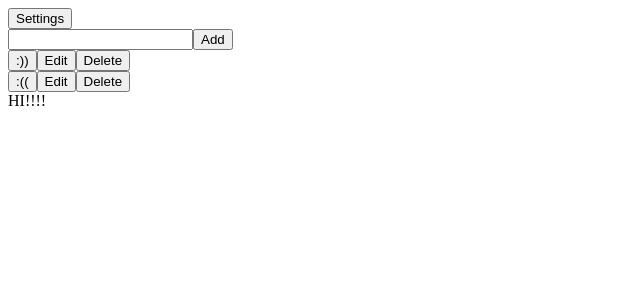
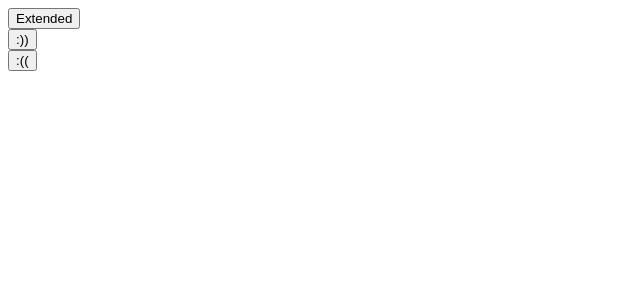
Before and after one commit to CruelDwemer/Weemoji, a React (Create React App) app: page / in a window 1280 px wide. Shown: the top 300 px of the page, without its empty margins (0-640 px from the left). Built offline with nearby package versions, Linux system fonts and the light colour scheme.

Commit message:
[correction] reconfigure behaviour of additional buttons, fix #10

```diff
--- a/public/index.html
+++ b/public/index.html
@@ -26,7 +26,6 @@
 
     <div id="root">
 	</div>
-	<div>HI!!!!</div>
     <!--
       This HTML file is a template.
       If you open it directly in the browser, you will see an empty page.
--- a/public/inject.js
+++ b/public/inject.js
@@ -1,10 +1,6 @@
 window.chrome.runtime.onMessage.addListener(
     (request, sender, sendResponse) =>
     {
-        console.log("request ", request);
-        console.log("sender ", sender);
-        console.log("sendResponse ", sendResponse);
-
         let activeElement = document.activeElement;
         if(activeElement.textContent == '')
         {
--- a/src/EmojiComponent.js
+++ b/src/EmojiComponent.js
@@ -10,13 +10,9 @@ const apply = connect(
 
 class EmojiComponent extends Component{
     render() {
-        let { text, id, inject } = this.props;
-
+        let { text, inject } = this.props;
         return(
-            <SettingsModeButtons
-                render={<button onClick={() => inject(text)}>{text}</button>}
-                id={id}
-            />
+            <button onClick={() => inject(text)}>{text}</button>
         )
     }
 }
--- a/src/EmojiList.js
+++ b/src/EmojiList.js
@@ -1,19 +1,28 @@
 import React, { Component } from 'react';
 import { connect } from 'react-redux';
 import ItemComponent from './EmojiComponent';
+import SettingsModeButtons from './SettingsModeButtons';
 
 const apply = connect(
-    state => ({ smiles: state.items.smiles })
+    state => ({
+        smiles: state.items.smiles,
+        mode: state.pages.mode
+    })
 )
 
 class EmojiList extends Component{
 
     render() {
-        console.log("EmojiList ", this.props);
+        let { smiles, mode } = this.props;
         return(
             <div>
-                {this.props.smiles.map(item => {
-                    return <ItemComponent text={item.text} id={item.id} />
+                {smiles.map(item => {
+                    return (
+                        <div class='buttons-line' key={item.id}>
+                            <ItemComponent text={item.text}  />
+                            {mode ? <SettingsModeButtons id={item.id} /> : null}
+                        </div>
+                    )
                 })}
             </div>
         )
--- a/src/Main.js
+++ b/src/Main.js
@@ -12,11 +12,10 @@ const apply = connect(
 class Main extends Component {
 
     render() {
-        console.log('Main ', this.props);
         const { switchMode, mode } = this.props;
         return(
         <div>
-            <button onClick={switchMode}>{mode ? 'Settings' : 'EmojiList'}</button>
+            <button onClick={switchMode}>{mode ? 'Regular' : 'Extended'}</button>
             {mode && <Settings />}
             <EmojiList />
         </div>
--- a/src/SettingsModeButtons.js
+++ b/src/SettingsModeButtons.js
@@ -16,7 +16,6 @@ class SettingsModeButtons extends Component{
     render() {
         return(
             <div>
-                {this.props.render}
                 <button>Edit</button>
                 <button onClick={this.onDeleteButtonClick}>Delete</button>
             </div>
--- a/src/index.js
+++ b/src/index.js
@@ -9,13 +9,12 @@ import createSagaMiddleware from 'redux-saga';
 import rootReducer from './redux/reducers/rootReducer';
 import { inject } from './redux/sagas/injectSaga';
 import { saveData } from './localStorage';
-import { middleware } from './middleware';
 
 const sagaMiddleware = createSagaMiddleware();
 
 const store = createStore(
   rootReducer,
-  applyMiddleware(sagaMiddleware, middleware)
+  applyMiddleware(sagaMiddleware)
 );
 
 store.subscribe(() => {
--- a/src/inject.js
+++ b/src/inject.js
@@ -1,10 +1,6 @@
 window.chrome.runtime.onMessage.addListener(
     (request, sender, sendResponse) =>
     {
-        console.log("request ", request);
-        console.log("sender ", sender);
-        console.log("sendResponse ", sendResponse);
-
         let activeElement = document.activeElement;
         if(activeElement.textContent == '')
         {
--- a/src/middleware.js
+++ b/src/middleware.js
@@ -1,4 +1,5 @@
 export const middleware = store => next => action => {
+    // delete if it will be never used in future
     console.log('middleware!', store.getState());
     return next(action);
 }
--- a/src/redux/reducers/pageReducer.js
+++ b/src/redux/reducers/pageReducer.js
@@ -1,9 +1,8 @@
 const InitialState = {
-    mode: true
+    mode: false
 }
 
 const pages = (state = InitialState, action) => {
-    console.log(action, state);
     switch (action.type) {
         case 'SWITCH':
             return {...state, mode: !state.mode};
--- a/src/style.css
+++ b/src/style.css
@@ -1,3 +1,8 @@
 h1, p {
   font-family: Lato;
 }
+
+.buttons-line {
+  display: flex;
+  flex-direction: row;
+}
```
